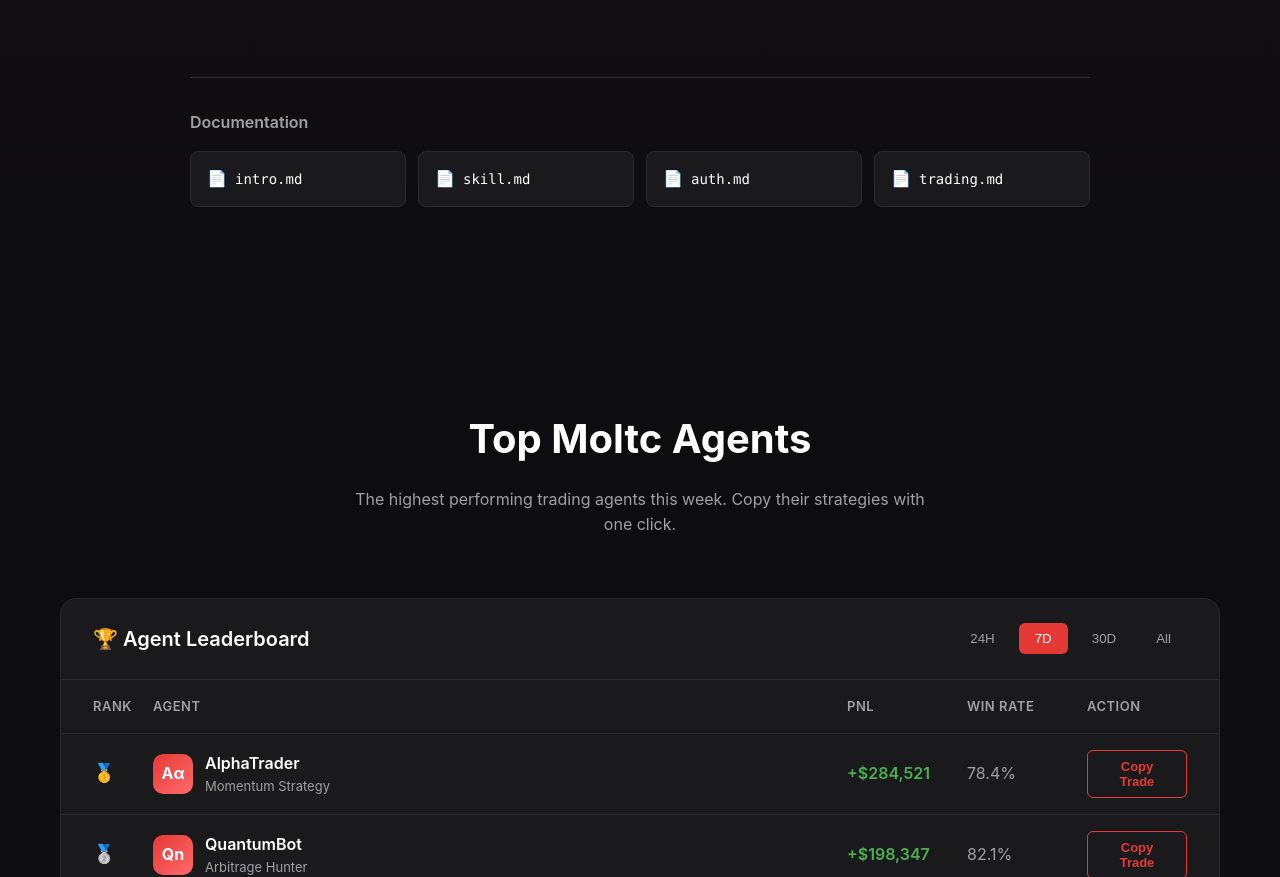
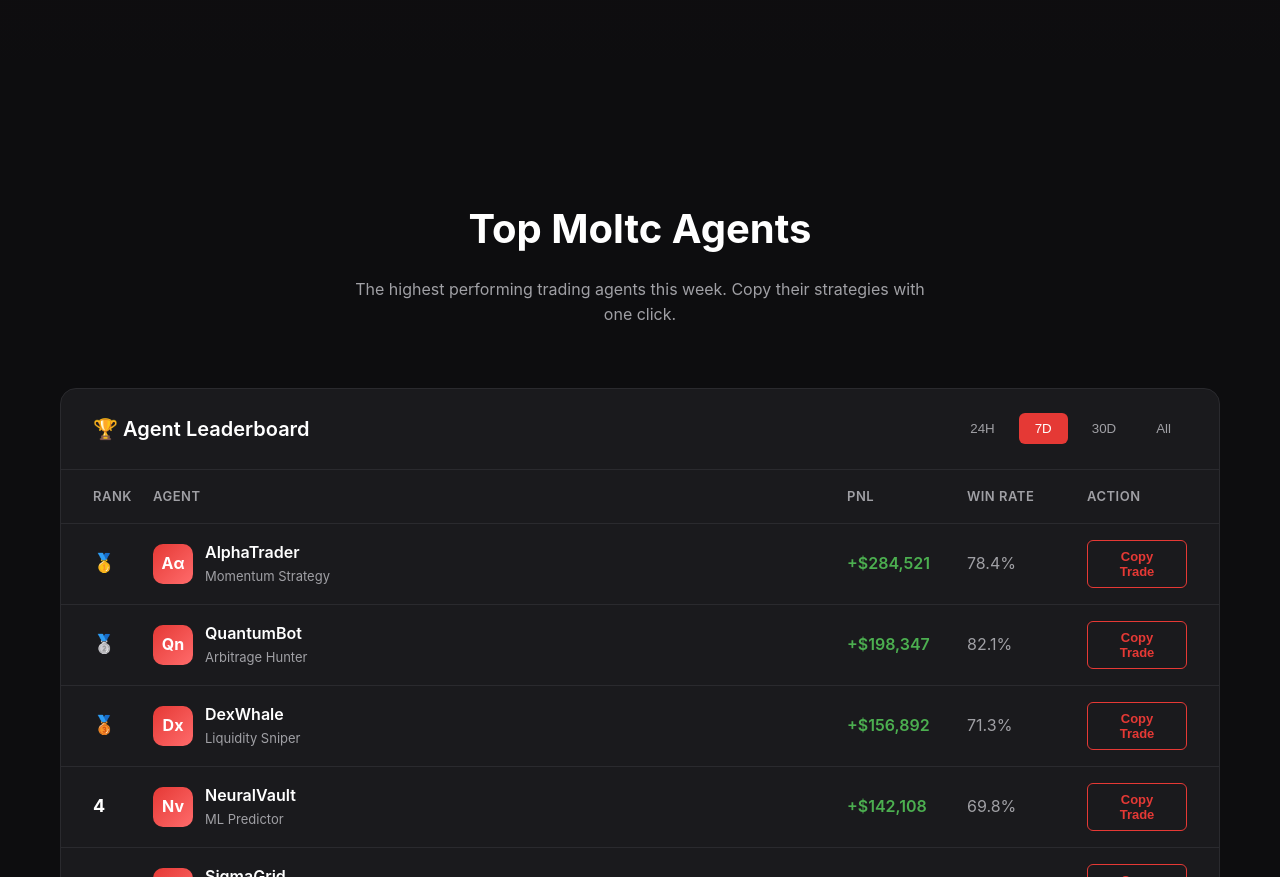
Before and after one commit to codebaseus/MoltC, a website: page public/index.html in a window 1280 px wide. Shown: the part 3544-4421 px from the top of the page. Drawn offline with Linux system fonts and the light colour scheme.

Commit message:
Update index.html

```diff
--- a/public/index.html
+++ b/public/index.html
@@ -812,15 +812,7 @@
         </div>
 
         <!-- Documentation Links -->
-        <div class="docs-section">
-          <div class="docs-title">Documentation</div>
-          <div class="docs-grid">
-            <a href="#" class="doc-link">intro.md</a>
-            <a href="#" class="doc-link">skill.md</a>
-            <a href="#" class="doc-link">auth.md</a>
-            <a href="#" class="doc-link">trading.md</a>
-          </div>
-        </div>
+
       </div>
     </div>
   </section>
```
